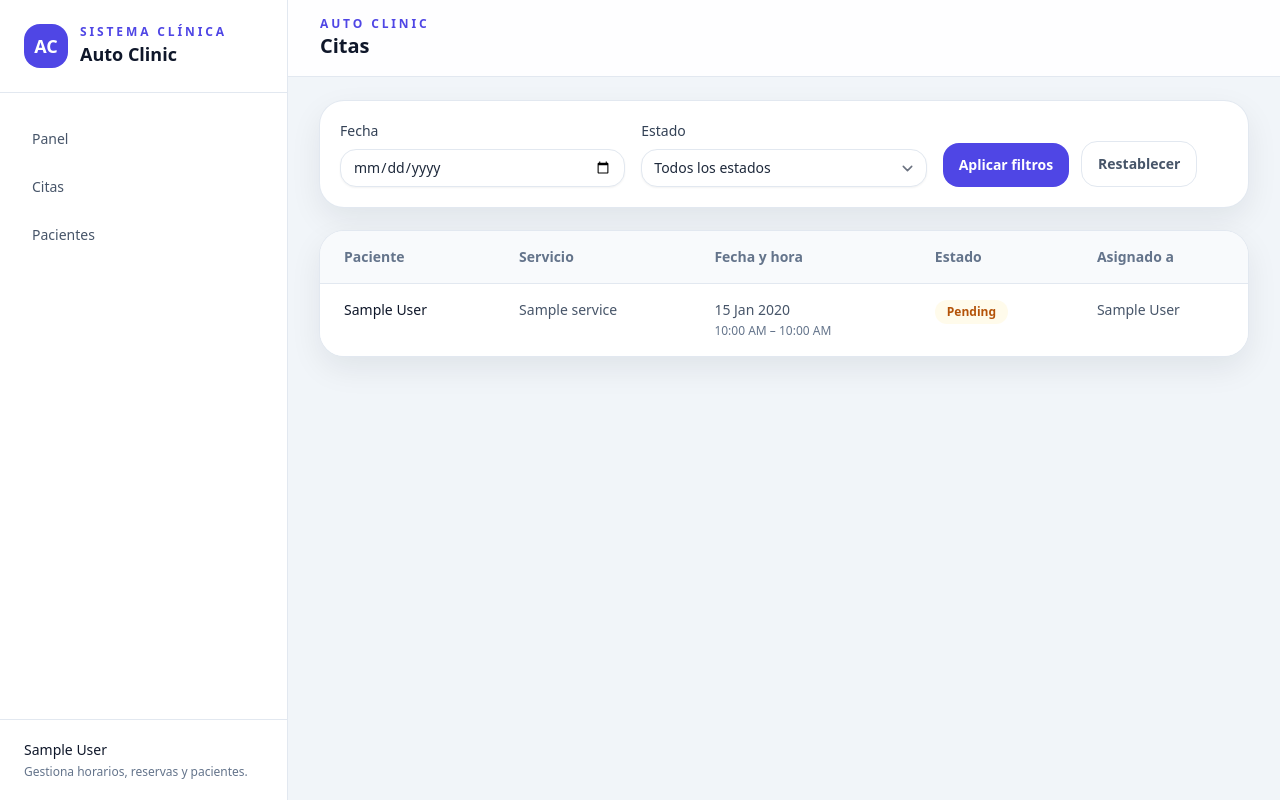
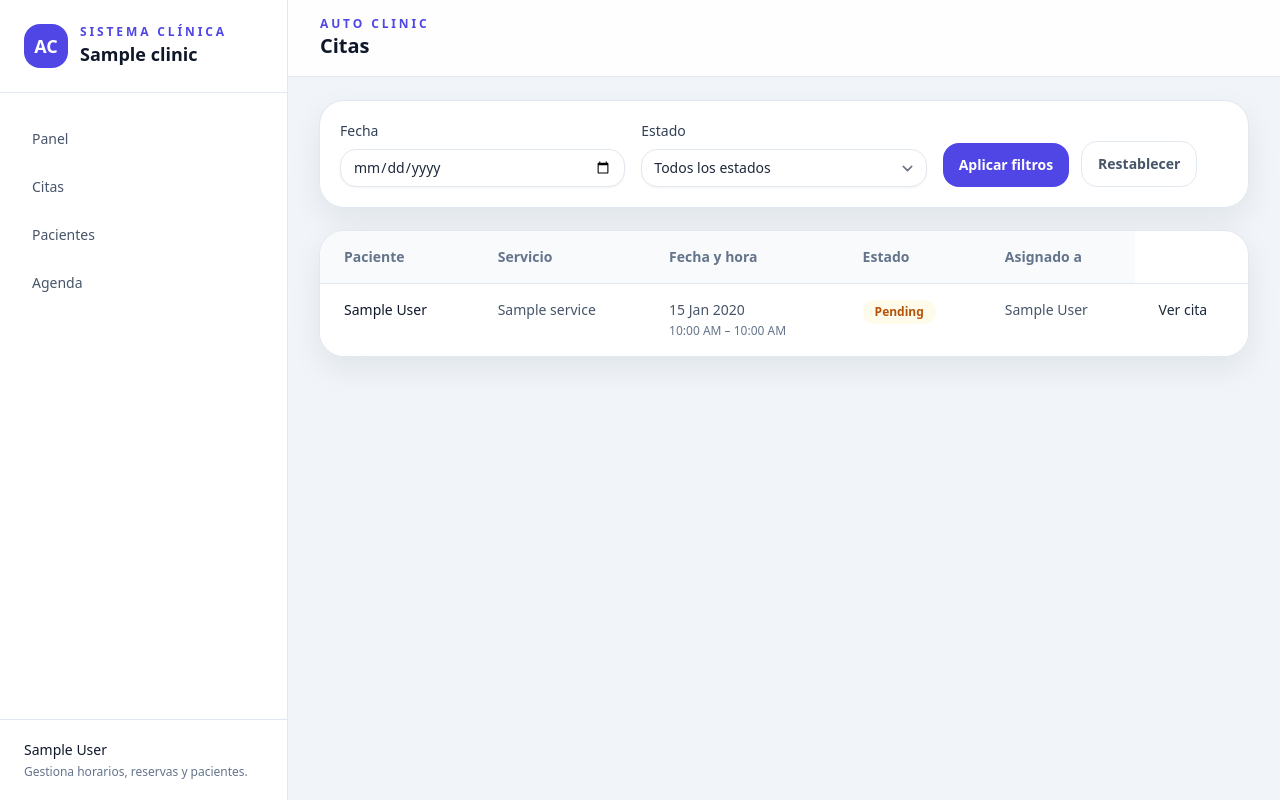
Before and after one commit to jesuslj0/auto-clinic, a Django app: page /appointments/list/ in a window 1280 px wide. Run offline with Django 5.2, Linux system fonts and the light colour scheme; a user stored in the database is signed in; tables that the repository leaves empty hold one stand-in row (values such as "Sample post"); parts of the project's set-up code (start-up, migrations or seed data) failed here and were passed over; some libraries are stand-ins or nearby versions.

Commit message:
Retocando links y plantillas

```diff
--- a/templates/appointments/list.html
+++ b/templates/appointments/list.html
@@ -49,6 +49,9 @@
                             <span class="inline-flex rounded-full px-3 py-1 text-xs font-semibold {% if appointment.status == 'confirmed' %}bg-emerald-50 text-emerald-700{% elif appointment.status == 'cancelled' %}bg-rose-50 text-rose-700{% else %}bg-amber-50 text-amber-700{% endif %}">{{ appointment.get_status_display|default:appointment.status|title }}</span>
                         </td>
                         <td class="px-6 py-4 text-slate-600">{{ appointment.assigned_to.get_full_name|default:appointment.assigned_to.email|default:'Sin asignar' }}</td>
+                        <td class="px-6 py-4">
+                            <a href="{% url 'portal:detail' appointment.confirmation_token %}">Ver cita</a>
+                        </td>
                     </tr>
                     {% empty %}
                         <tr>
--- a/templates/base.html
+++ b/templates/base.html
@@ -37,7 +37,7 @@
                     <span class="flex h-11 w-11 items-center justify-center rounded-2xl bg-brand-600 text-lg font-semibold text-white">AC</span>
                     <div>
                         <p class="text-xs font-semibold uppercase tracking-[0.24em] text-brand-600">Sistema Clínica</p>
-                        <h1 class="text-lg font-semibold text-slate-900">{{ clinic.name|default:"Auto Clinic" }}</h1>
+                        <h1 class="text-lg font-semibold text-slate-900">{{ request.user.clinic.name|default:"Auto Clinic" }}</h1>
                     </div>
                 </a>
             </div>
@@ -50,6 +50,9 @@
                 </a>
                 <a href="{% url 'patients:list' %}" class="flex items-center gap-3 rounded-xl px-4 py-3 text-slate-600 transition hover:bg-slate-100 hover:text-slate-900 {% if section == 'patients' %}bg-brand-50 text-brand-700{% endif %}">
                     <span>Pacientes</span>
+                </a>
+                <a href="{% url 'appointments:calendar' %}" class="flex items-center gap-3 rounded-xl px-4 py-3 text-slate-600 transition hover:bg-slate-100 hover:text-slate-900 {% if section == 'calendar' %}bg-brand-50 text-brand-700{% endif %}">
+                    <span>Agenda</span>
                 </a>
             </nav>
             <div class="border-t border-slate-200 px-6 py-5">
--- a/templates/patients/list.html
+++ b/templates/patients/list.html
@@ -32,8 +32,7 @@
                         <td class="px-6 py-4 text-slate-600">{{ patient.email|default:'—' }}</td>
                         <td class="px-6 py-4 text-slate-600">{{ patient.phone }}</td>
                         <td class="px-6 py-4 text-slate-600">{{ patient.date_of_birth|date:"j M, Y"|default:'—' }}</td>
-                        <td class="px-6 py-4 text-slate-600">{{ patient.appointments.count|default:0 }}</td>
-                    </tr>
+                        <td class="px-6 py-4 text-slate-600">{{ patient.appointments.count|default:0 }}</td>                    </tr>
                 {% empty %}
                     <tr>
                         <td colspan="5" class="px-6 py-12 text-center text-sm text-slate-500">No se encontraron pacientes.</td>
```
Lines whose indentation alone changed are shown as unchanged.
